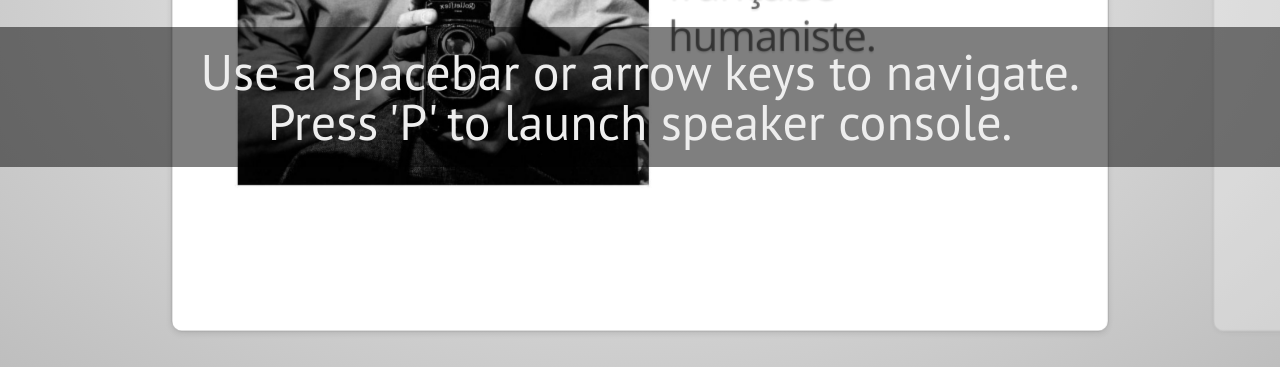
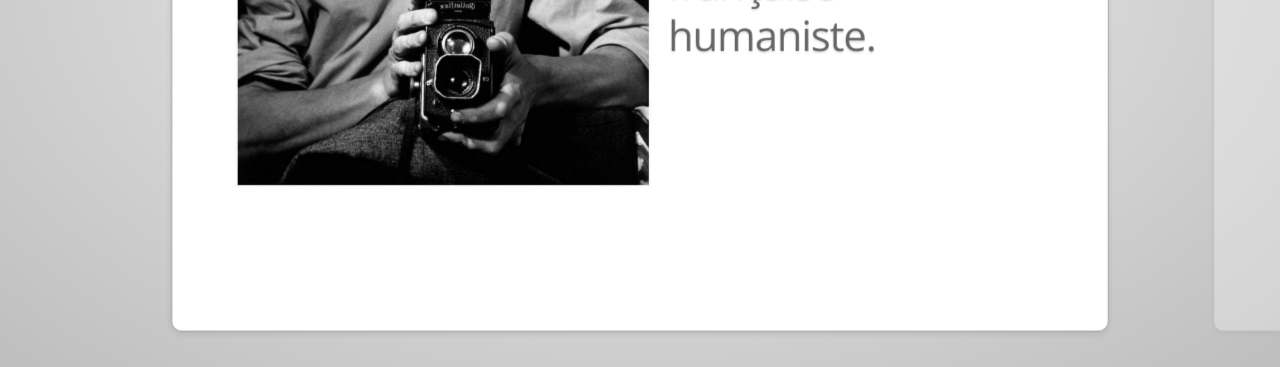
Before and after one commit to tatiana-pavlova/robert-doisneau, a plain HTML site: page index.html in a window 1280 px wide. Shown: the part 433-800 px from the top of the page. Drawn offline with nearby package versions, Linux system fonts and the light colour scheme.

Commit message:
remove hint

```diff
--- a/index.html
+++ b/index.html
@@ -123,10 +123,6 @@
 
 <div id="impress-toolbar"></div>
 
-<div class="hint">
-    <p>Use a spacebar or arrow keys to navigate. <br/>
-       Press 'P' to launch speaker console.</p>
-</div>
 <script>
 if ("ontouchstart" in document.documentElement) {
     document.querySelector(".hint").innerHTML = "<p>Swipe left or right to navigate</p>";
```
